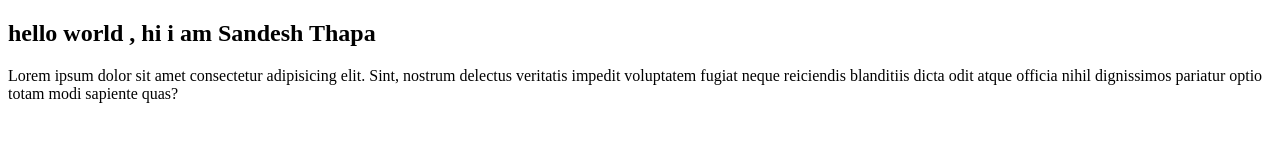
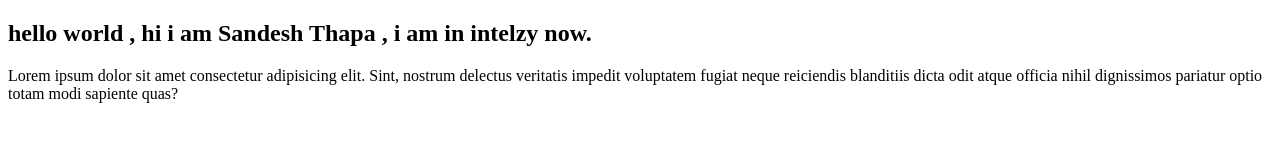
Before and after one commit to codyasbin/htmlclass, a plain HTML site: page practice.html in a window 1280 px wide. Drawn offline with Linux system fonts and the light colour scheme.

Commit message:
Update practice.html

```diff
--- a/practice.html
+++ b/practice.html
@@ -7,7 +7,7 @@
 </head>
 <body>
     <h2>
-        hello world , hi i am Sandesh Thapa
+        hello world , hi i am Sandesh Thapa , i am in intelzy now.
     </h2>
     <p>
         Lorem ipsum dolor sit amet consectetur adipisicing elit. Sint, nostrum delectus veritatis impedit voluptatem fugiat neque reiciendis blanditiis dicta odit atque officia nihil dignissimos pariatur optio totam modi sapiente quas?
```
